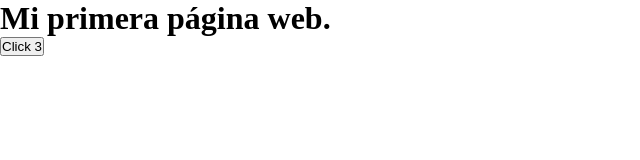
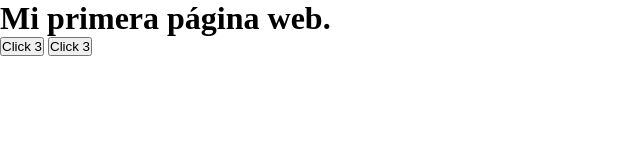
Before and after one commit to brianco007/githubPractice, a plain HTML site: page index.html in a window 1280 px wide. Shown: the full height of the page, 0-640 px from the left. Drawn offline with Linux system fonts and the light colour scheme.

Commit message:
added another button

```diff
--- a/index.html
+++ b/index.html
@@ -9,5 +9,7 @@
 <body>
   <h1> Mi primera página web. </h1>
   <button> Click 3</button>
+  <button> Click 3</button>
+
 </body>
 </html>
```
